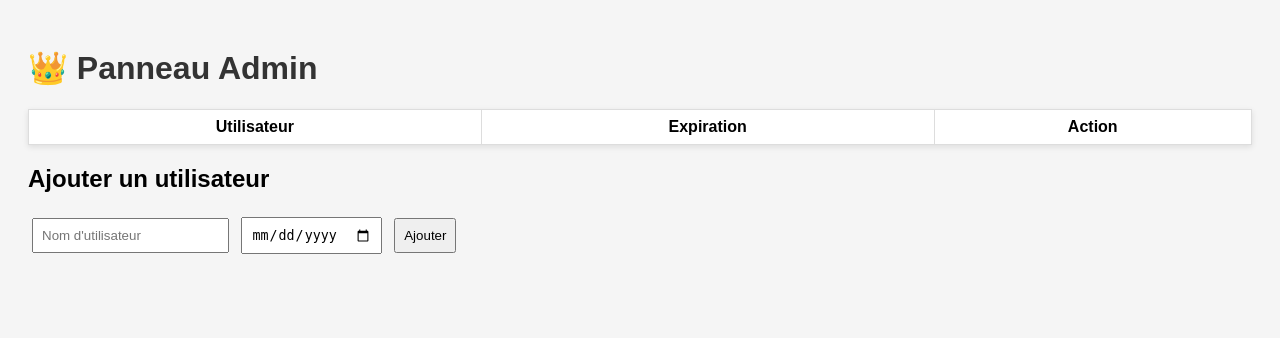
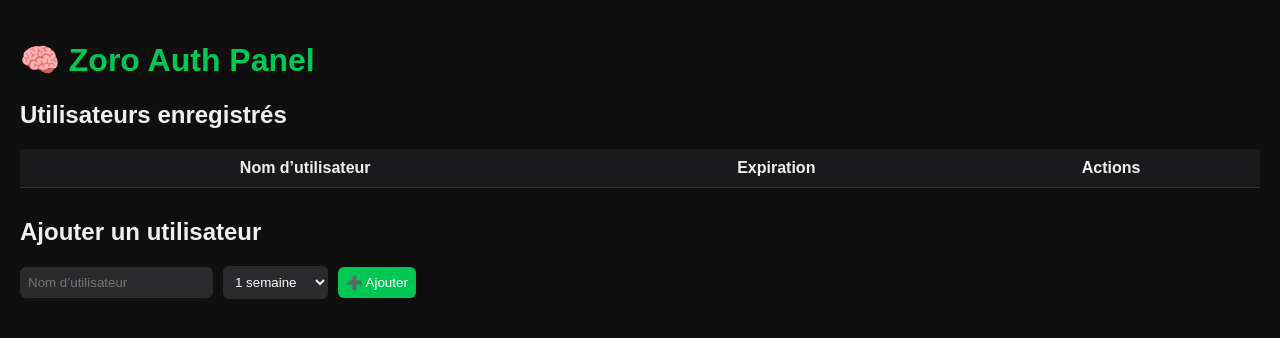
Before and after one commit to cSxrpent/auth-server, a Flask app: template templates/admin.html in a window 1280 px wide. Shown: the top 338 px of the page. Run offline with Flask 3, Linux system fonts and the light colour scheme; the template is opened without the code that fills it, so the values that code supplies are empty.

Commit message:
Changed Admin Pannel

```diff
--- a/server.py
+++ b/server.py
@@ -1,83 +1,89 @@
-from flask import Flask, request, jsonify, render_template, redirect, url_for
+from flask import Flask, request, jsonify
 from flask_cors import CORS
 import json
-from datetime import datetime
+import datetime
 
 app = Flask(__name__)
-CORS(app)  # 🔥 autorise les requêtes venant du navigateur (chrome-extension://)
+CORS(app)
 
-ADMIN_PASSWORD = "motdepassefort"  # ⚠️ change-le évidemment !
+DATA_FILE = "data.json"
 
-def load_users():
-    with open("users.json", "r") as f:
-        return json.load(f)
+# === Fonctions utilitaires ===
+def load_data():
+    try:
+        with open(DATA_FILE, "r") as f:
+            return json.load(f)
+    except FileNotFoundError:
+        return {}
 
-def save_users(users):
-    with open("users.json", "w") as f:
-        json.dump(users, f, indent=2)
+def save_data(data):
+    with open(DATA_FILE, "w") as f:
+        json.dump(data, f, indent=2)
 
-@app.route('/')
-def home():
-    return "✅ Auth server with admin panel is running."
+def calc_expiry(duration):
+    now = datetime.datetime.now()
+    if duration == "1w":
+        return (now + datetime.timedelta(weeks=1)).isoformat()
+    elif duration == "2w":
+        return (now + datetime.timedelta(weeks=2)).isoformat()
+    elif duration == "1m":
+        return (now + datetime.timedelta(days=30)).isoformat()
+    elif duration == "3m":
+        return (now + datetime.timedelta(days=90)).isoformat()
+    elif duration == "6m":
+        return (now + datetime.timedelta(days=180)).isoformat()
+    elif duration == "1y":
+        return (now + datetime.timedelta(days=365)).isoformat()
+    else:
+        return None  # Illimité
 
-# ==============================
-# 🔑 API utilisée par l’extension
-# ==============================
-@app.route('/auth', methods=['GET'])
-def auth():
-    username = request.args.get('username')
+
+# === Routes ===
+@app.route("/set", methods=["POST"])
+def set_user():
+    data = load_data()
+    body = request.json
+    username = body.get("username")
+    duration = body.get("duration")
+
     if not username:
-        return jsonify({"message": "username parameter is missing"}), 400
+        return jsonify({"error": "Missing username"}), 400
 
-    users = load_users()
-    for user in users:
-        if user["username"].lower() == username.lower():
-            expiry = datetime.strptime(user["expires"], "%Y-%m-%d")
-            if expiry >= datetime.now():
-                return jsonify({"message": "authorized", "expires": user["expires"]}), 200
-            else:
-                return jsonify({"message": "expired", "expires": user["expires"]}), 403
+    expiry = calc_expiry(duration)
+    data[username] = {"expiry": expiry}
+    save_data(data)
 
-    return jsonify({"message": "unauthorized"}), 403
+    return jsonify({"message": f"{username} ajouté avec durée {duration or 'illimitée'}."})
 
-# ==============================
-# 🧑‍💻 ADMIN PANEL
-# ==============================
-@app.route('/admin', methods=['GET', 'POST'])
-def admin():
-    password = request.args.get("password")
-    if password != ADMIN_PASSWORD:
-        return "Unauthorized", 403
 
-    users = load_users()
-    return render_template("admin.html", users=users, password=password)
+@app.route("/get", methods=["GET"])
+def get_users():
+    data = load_data()
+    now = datetime.datetime.now()
 
-@app.route('/admin/add', methods=['POST'])
-def add_user():
-    password = request.args.get("password")
-    if password != ADMIN_PASSWORD:
-        return "Unauthorized", 403
+    for user, info in list(data.items()):
+        expiry = info.get("expiry")
+        if expiry:
+            expiry_date = datetime.datetime.fromisoformat(expiry)
+            if expiry_date < now:
+                del data[user]
 
-    username = request.form["username"]
-    expires = request.form["expires"]
+    save_data(data)
+    return jsonify(data)
 
-    users = load_users()
-    users.append({"username": username, "expires": expires})
-    save_users(users)
 
-    return redirect(url_for("admin", password=password))
+@app.route("/remove", methods=["POST"])
+def remove_user():
+    data = load_data()
+    username = request.json.get("username")
 
-@app.route('/admin/delete/<username>', methods=['GET'])
-def delete_user(username):
-    password = request.args.get("password")
-    if password != ADMIN_PASSWORD:
-        return "Unauthorized", 403
+    if username in data:
+        del data[username]
+        save_data(data)
+        return jsonify({"message": f"{username} supprimé."})
+    else:
+        return jsonify({"error": "Utilisateur introuvable."}), 404
 
-    users = load_users()
-    users = [u for u in users if u["username"].lower() != username.lower()]
-    save_users(users)
 
-    return redirect(url_for("admin", password=password))
-
-if __name__ == '__main__':
-    app.run(host="0.0.0.0", port=10000)
+if __name__ == "__main__":
+    app.run(host="0.0.0.0", port=8080)
--- a/templates/admin.html
+++ b/templates/admin.html
@@ -2,28 +2,94 @@
 <html lang="fr">
 <head>
   <meta charset="UTF-8">
-  <title>Panneau Admin</title>
-  <link rel="stylesheet" href="/static/style.css">
+  <title>Panel Admin - Zoro Auth</title>
+  <style>
+    body {
+      font-family: Arial, sans-serif;
+      background-color: #0f0f10;
+      color: #f0f0f0;
+      margin: 0;
+      padding: 20px;
+    }
+    h1 { color: #00c853; }
+    table {
+      width: 100%;
+      border-collapse: collapse;
+      margin-bottom: 30px;
+    }
+    th, td {
+      padding: 10px;
+      border-bottom: 1px solid #333;
+    }
+    th { background-color: #1a1a1d; }
+    tr:hover { background-color: #1e1e22; }
+    form {
+      display: flex;
+      gap: 10px;
+      align-items: center;
+      margin-bottom: 20px;
+    }
+    input, select, button {
+      padding: 8px;
+      border: none;
+      border-radius: 6px;
+      outline: none;
+    }
+    input, select {
+      background: #2a2a2d;
+      color: white;
+    }
+    button {
+      background: #00c853;
+      color: white;
+      cursor: pointer;
+      transition: background 0.2s;
+    }
+    button:hover { background: #00e676; }
+    .delete-btn {
+      background: #ff1744;
+      padding: 6px 10px;
+    }
+    .delete-btn:hover {
+      background: #ff5252;
+    }
+  </style>
 </head>
 <body>
-  <h1>👑 Panneau Admin</h1>
+  <h1>🧠 Zoro Auth Panel</h1>
 
+  <h2>Utilisateurs enregistrés</h2>
   <table>
-    <tr><th>Utilisateur</th><th>Expiration</th><th>Action</th></tr>
+    <tr>
+      <th>Nom d’utilisateur</th>
+      <th>Expiration</th>
+      <th>Actions</th>
+    </tr>
     {% for user in users %}
     <tr>
       <td>{{ user.username }}</td>
       <td>{{ user.expires }}</td>
-      <td><a href="/admin/delete/{{ user.username }}?password={{ password }}">Supprimer</a></td>
+      <td>
+        <a href="/admin/delete/{{ user.username }}?password={{ password }}">
+          <button class="delete-btn">Supprimer</button>
+        </a>
+      </td>
     </tr>
     {% endfor %}
   </table>
 
   <h2>Ajouter un utilisateur</h2>
   <form action="/admin/add?password={{ password }}" method="POST">
-    <input type="text" name="username" placeholder="Nom d'utilisateur" required>
-    <input type="date" name="expires" required>
-    <button type="submit">Ajouter</button>
+    <input type="text" name="username" placeholder="Nom d’utilisateur" required>
+    <select name="duration" required>
+      <option value="7">1 semaine</option>
+      <option value="14">2 semaines</option>
+      <option value="30">1 mois</option>
+      <option value="90">3 mois</option>
+      <option value="180">6 mois</option>
+      <option value="365">1 an</option>
+    </select>
+    <button type="submit">➕ Ajouter</button>
   </form>
 </body>
 </html>
```
